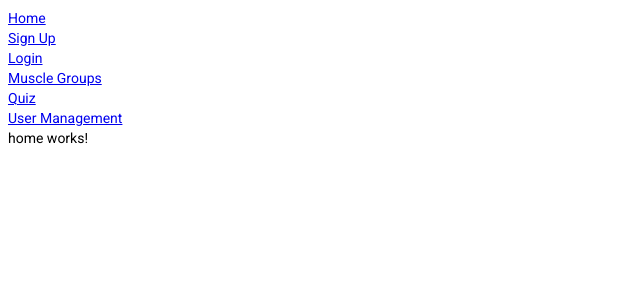
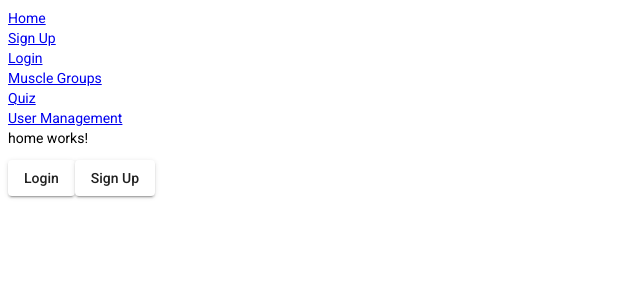
Before and after one commit to marcusjensen15/Warriors_Gym_Frontend, an Angular app: page /home in a window 1280 px wide. Shown: the top 300 px of the page, without its empty margins (0-640 px from the left). Built offline with nearby package versions, Linux system fonts and the light colour scheme.

Commit message:
add two buttons to homepage

```diff
--- a/src/app/app.module.ts
+++ b/src/app/app.module.ts
@@ -7,6 +7,7 @@ import { BrowserAnimationsModule } from '@angular/platform-browser/animations';
 
 import { MatToolbarModule } from "@angular/material/toolbar";
 import { MatIconModule } from "@angular/material/icon";
+import { MatButtonModule } from "@angular/material/button";
 
 import { HeaderComponent } from "./header/header.component";
 import { SignupComponent } from './signup/signup.component';
@@ -33,7 +34,8 @@ import { UserManagementComponent } from './user-management/user-management.compo
     AppRoutingModule,
     BrowserAnimationsModule,
     MatToolbarModule,
-    MatIconModule
+    MatIconModule,
+    MatButtonModule
   ],
   providers: [],
   bootstrap: [AppComponent]
--- a/src/app/home/home.component.html
+++ b/src/app/home/home.component.html
@@ -1 +1,6 @@
 <p>home works!</p>
+
+<div>
+  <button mat-raised-button routerLink="/login">Login</button>
+  <button mat-raised-button routerLink="/signup">Sign Up</button>
+</div>
```
